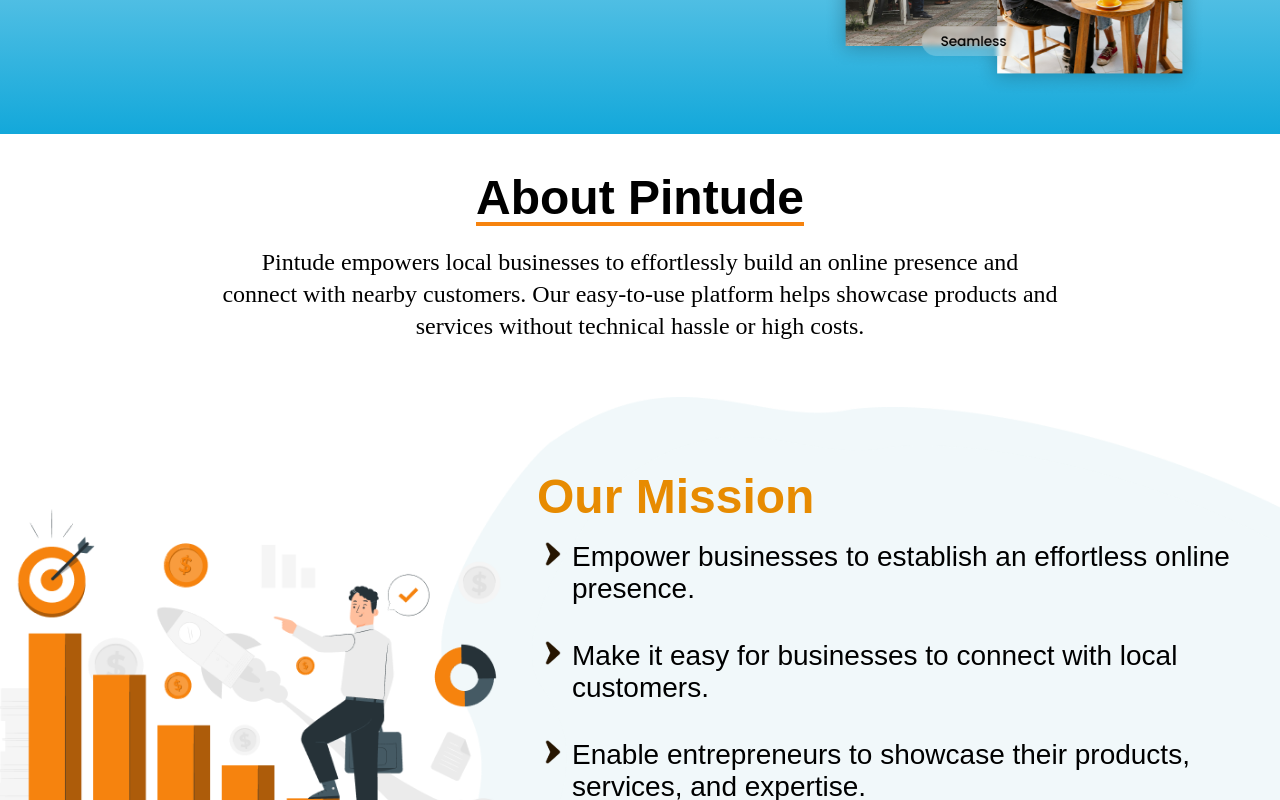
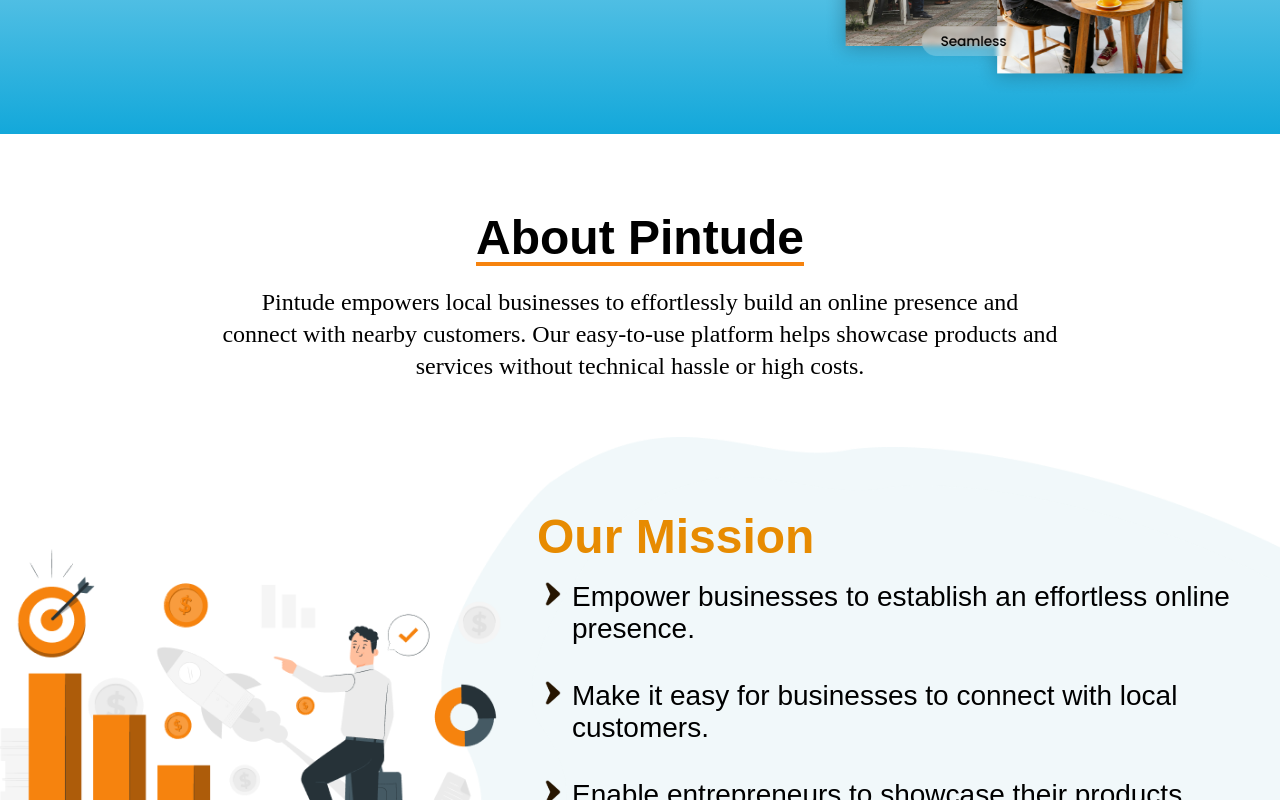
Before and after one commit to naren4545/pintudedesign, a Next.js app: page / in a window 1280 px wide. Shown: the part 620-1420 px from the top of the page. Built offline with nearby package versions, Linux system fonts and the light colour scheme.

Commit message:
changes in design

```diff
--- a/src/app/components/home/Section1.tsx
+++ b/src/app/components/home/Section1.tsx
@@ -5,7 +5,7 @@
 import style from './CustomBullet.module.css'
 export default function Section1() {
   return (
-    <section id="about">
+    <section id="about" className="py-10">
       <div className=" py-10 ">
 <h2 className="font-bold text-5xl center border-b-[4px] w-fit mx-auto  border-[#F6830E]">About Pintude</h2>
 
```
